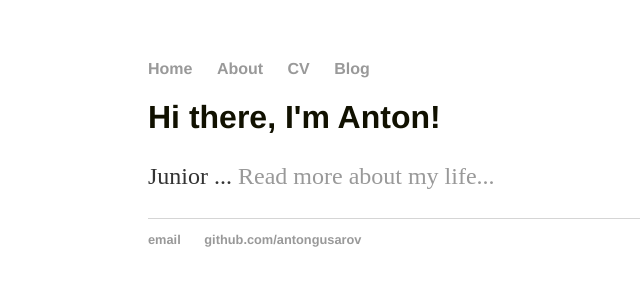
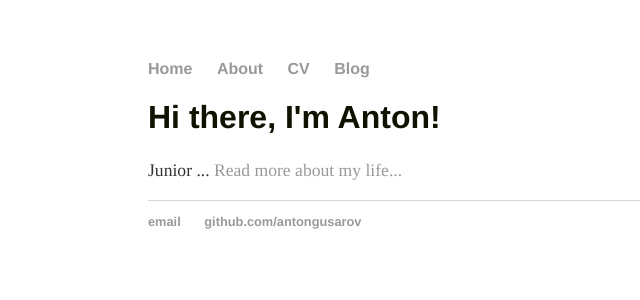
Before and after one commit to AntonGusarov/anton-g-notes.se, a Jekyll site: the page built from index.html, in a window 1280 px wide. Shown: the top 300 px of the page, without its empty margins (44-684 px from the left). Built offline with Jekyll 4.4.1, drawn with Linux system fonts in a browser that asks for light colours.

Commit message:
Update main.css

```diff
--- a/css/main.css
+++ b/css/main.css
@@ -25,8 +25,9 @@ h1 {
     color: #110;
 }
 p {
-    font-size: 1.5em;
+    font-size: 1.1em;
     line-height: 1.4em;
+    font-family:'Times';
     color: #333;
 }
 footer {
```
